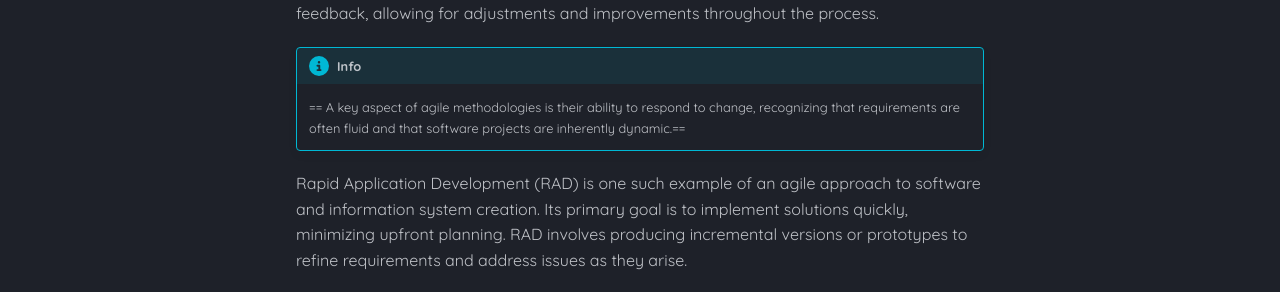
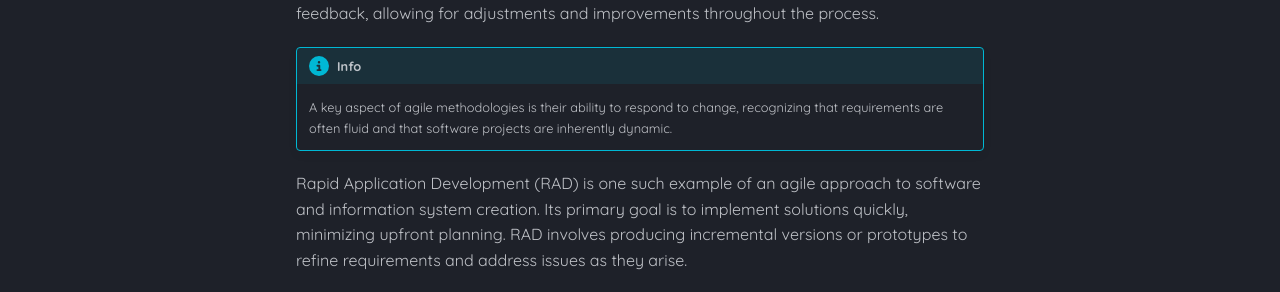
Before and after one commit to Mr-Wood-CS/Higher-Computing-Science-MD-Files, an MkDocs documentation site: the page built from docs/SDD/1.2-Agile-Methodologies.md, in a window 1280 px wide and 949 px high. Shown: the part 463-755 px from the top of the window. Built offline with MkDocs 1.6.1 and Material for MkDocs 9.7.7, drawn with Linux system fonts in a browser that asks for light colours.

```diff
--- a/docs/SDD/1.2-Agile-Methodologies.md
+++ b/docs/SDD/1.2-Agile-Methodologies.md
@@ -8,7 +8,7 @@ By showing working prototypes as the system develops, teams can gather real-time
 
 !!! info
 
-	== A key aspect of agile methodologies is their ability to respond to change, recognizing that requirements are often fluid and that software projects are inherently dynamic.==
+	A key aspect of agile methodologies is their ability to respond to change, recognizing that requirements are often fluid and that software projects are inherently dynamic.
 
 Rapid Application Development (RAD) is one such example of an agile approach to software and information system creation. Its primary goal is to implement solutions quickly, minimizing upfront planning. RAD involves producing incremental versions or prototypes to refine requirements and address issues as they arise.
 
```
